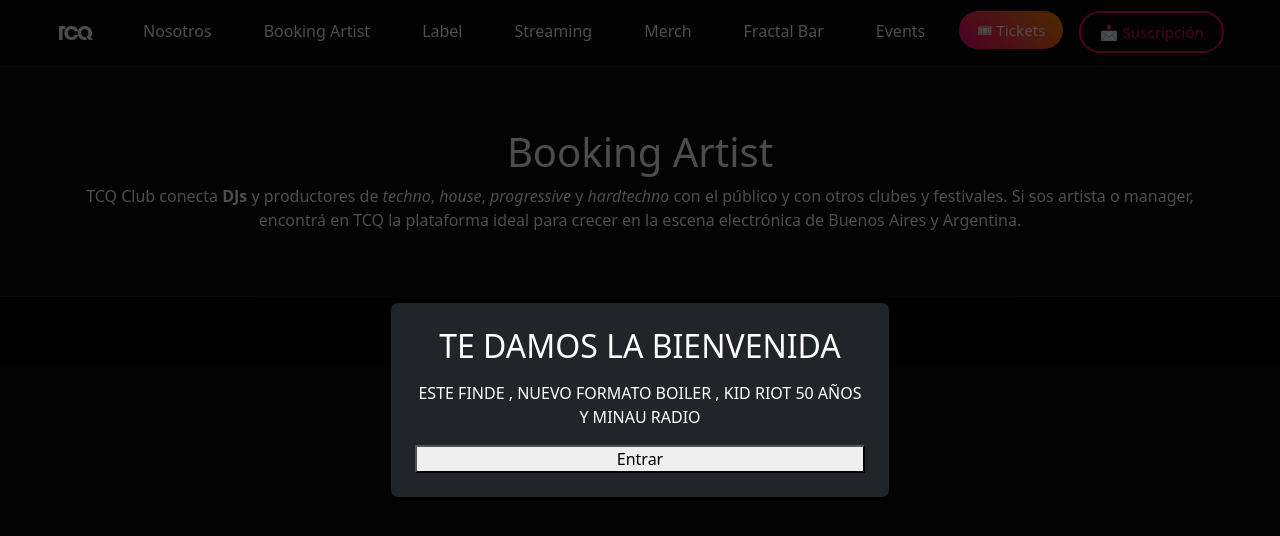
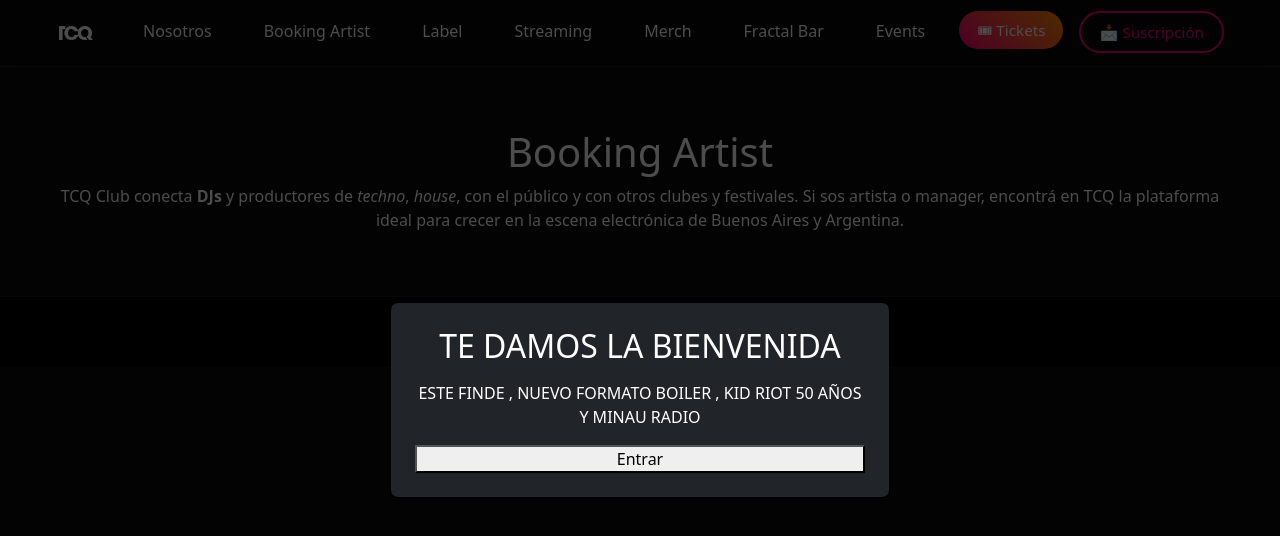
Before and after one commit to TCQCLub/tcq-club-web, a React (Vite) app: page /booking in a window 1280 px wide. Shown: the top 536 px of the page. Built offline with nearby package versions, Linux system fonts and the light colour scheme.

Commit message:
correccion v01.0.3

```diff
--- a/src/components/pages/Booking.jsx
+++ b/src/components/pages/Booking.jsx
@@ -8,8 +8,7 @@
         <h1>Booking Artist</h1>
         <p>
           TCQ Club conecta <strong>DJs</strong> y productores de
-          <em> techno</em>, <em>house</em>, <em>progressive</em> y
-          <em> hardtechno</em> con el público y con otros clubes y festivales.
+          <em> techno</em>, <em>house</em>, con el público y con otros clubes y festivales.
           Si sos artista o manager, encontrá en TCQ la plataforma ideal para
           crecer en la escena electrónica de Buenos Aires y Argentina.
         </p>
--- a/src/components/pages/Label.jsx
+++ b/src/components/pages/Label.jsx
@@ -10,7 +10,6 @@
           Nuestra <strong>discográfica</strong> es el núcleo creativo de TCQ Club.
           A través de nuestro <em>label</em> impulsamos lanzamientos en
           <strong> techno</strong>, <strong>house</strong>,
-          <strong> progressive</strong> y <strong>hardtechno</strong>,
           distribuidos en las principales plataformas digitales.
           Exportamos el sonido underground porteño al mundo.
         </p>
--- a/src/components/pages/Nosotros.jsx
+++ b/src/components/pages/Nosotros.jsx
@@ -9,7 +9,6 @@
         <p>
           En <strong>TCQ Club</strong> vivimos la cultura
           <strong> techno</strong>, <strong>house</strong>,
-          <strong> progressive</strong> y <strong>hardtechno</strong>
           en el corazón de Buenos Aires. Más que un club, somos un espacio donde
           la música, la comunidad y el arte se unen para crear experiencias únicas.
         </p>
```
Also changed, not shown: 2 other files (tests, documents, lock files or other folders).
